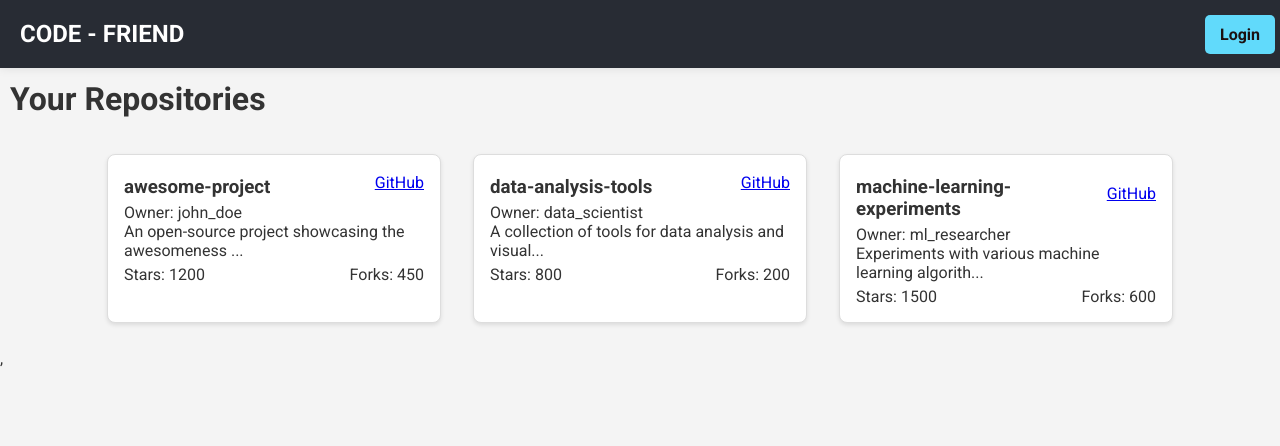
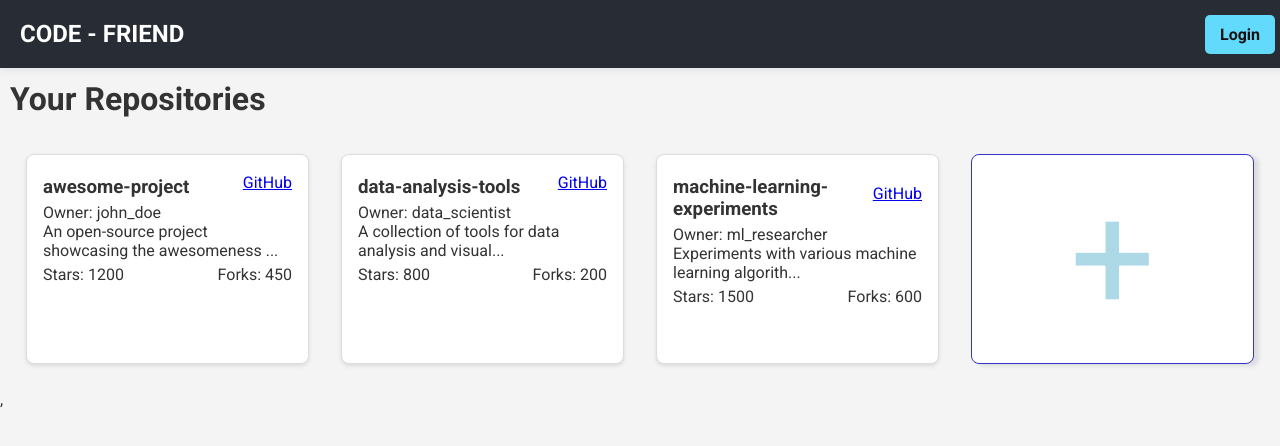
Before and after one commit to AdityaJamdade/code-friend-ai, a React (Vite) app: page /dashboard in a window 1280 px wide. Shown: the top 446 px of the page. Built offline with nearby package versions, Linux system fonts and the light colour scheme; no server answers.

Commit message:
public repo list fetching done

```diff
--- a/dummy.js
+++ b/dummy.js
@@ -3,37 +3,40 @@ const dummyRepositories = [
     "id": 1,
     "name": "awesome-project",
     "description": "An open-source project showcasing the awesomeness of modern web development.",
-    "owner": "john_doe",
+    "owner": {
+      "login": "john_doe",
+    },
     "stars": 1200,
     "forks": 450,
-    "lastUpdated": "2023-03-01",
     "language": "JavaScript",
     "topics": ["react", "redux", "webpack"],
-    "link": "https://github.com/john_doe/awesome-project"
+    "url": "https://github.com/john_doe/awesome-project"
   },
   {
     "id": 2,
     "name": "data-analysis-tools",
     "description": "A collection of tools for data analysis and visualization.",
-    "owner": "data_scientist",
+    "owner": {
+      "login": "data_scientist",
+    },
     "stars": 800,
     "forks": 200,
-    "lastUpdated": "2023-03-05",
     "language": "Python",
     "topics": ["pandas", "matplotlib", "jupyter"],
-    "link": "https://github.com/data_scientist/data-analysis-tools"
+    "url": "https://github.com/data_scientist/data-analysis-tools"
   },
   {
     "id": 3,
     "name": "machine-learning-experiments",
     "description": "Experiments with various machine learning algorithms and datasets.",
-    "owner": "ml_researcher",
+    "owner": {
+      "login": "ml_researcher",
+    },
     "stars": 1500,
     "forks": 600,
-    "lastUpdated": "2023-03-10",
     "language": "Python",
     "topics": ["tensorflow", "keras", "deep-learning"],
-    "link": "https://github.com/ml_researcher/machine-learning-experiments"
+    "url": "https://github.com/ml_researcher/machine-learning-experiments"
   }
 ];
 
--- a/src/App.jsx
+++ b/src/App.jsx
@@ -39,7 +39,7 @@ function App() {
         <Routes>
           <Route path="/" element={<Home />} />
           <Route path="/auth" element={<Signup />} />
-          <Route path="/dashboard" element={<Dashboard />} />
+          <Route path="/dashboard" element={<Dashboard user={user} />} />
 
         </Routes>
       </div>
--- a/src/screens/Dashboard/Dashboard.css
+++ b/src/screens/Dashboard/Dashboard.css
@@ -18,8 +18,20 @@
   width: 300px; /* Fixed width for larger screens */
   transition: transform 0.3s ease-in-out;
 }
+.add-new-container {
+  cursor: pointer;
+  display: flex;
+  justify-content: center;
+  align-items: center;
+  box-shadow: 5px 2px 4px rgba(0, 0, 0, 0.1);
+  border: 1px solid rgb(53, 53, 204);
+}
+.plus {
+  font-size: 150px;
+  color: lightblue;
+}
 .repository-card:hover {
-  box-shadow: 5px 4px 10px rgba(2, 3, 0, 0.1);
+  box-shadow: 4px 4px 4px 4px rgba(2, 3, 0, 0.1);
 }
 .repo-numbers {
   margin-top: 5px;
--- a/src/screens/Dashboard/Dashboard.jsx
+++ b/src/screens/Dashboard/Dashboard.jsx
@@ -1,9 +1,24 @@
+/* eslint-disable react/prop-types */
 import RepositoryCard from './RepositoryCard';
 import { dummyRepositories } from '../../../dummy.js'
 import './Dashboard.css'
 
-const Dashboard = () => {
+const Dashboard = ({ user }) => {
+    let repos;
+    const handlePlus = async () => {
+        try {
+            const response = await fetch(`https://api.github.com/users/${user?.username}/repos`);
 
+            if (!response.ok) {
+              throw new Error(`GitHub API request failed: ${response.statusText}`);
+            }
+
+            repos = await response.json();
+            console.log(repos);
+          } catch (error) {
+            console.error('Error fetching repositories:', error.message);
+          }
+    }
     return (
         <>
             <h1 className="repositories-title">Your Repositories</h1>
@@ -11,6 +26,9 @@ const Dashboard = () => {
                 {dummyRepositories.map((repo) => (
                     <RepositoryCard key={repo.id} repo={repo} />
                 ))}
+                <div className="add-new-container repository-card" onClick={handlePlus}>
+                    <div className="plus">+</div>
+                </div>
             </div>
         </>
     );
--- a/src/screens/Dashboard/RepositoryCard.jsx
+++ b/src/screens/Dashboard/RepositoryCard.jsx
@@ -3,15 +3,15 @@ import { Link } from "react-router-dom";
 import './Dashboard.css'
 
 const RepositoryCard = ({ repo }) => {
-    const { name, description, owner, stars, forks, link } = repo;
+    const { name, description, owner, stars, forks, url } = repo;
 
     return (
         <div className="repository-card">
             <div className="repo-header">
                 <h3 className="name">{name}</h3>
-                <Link className="github-repo-pointer" to={link} target="_blank" rel="noopener noreferrer">GitHub</Link>
+                <Link className="github-repo-pointer" to={url} target="_blank" rel="noopener noreferrer">GitHub</Link>
             </div>
-            <p>Owner: {owner}</p>
+            <p>Owner: {owner.login}</p>
             <p>{description.slice(0, 50)}...</p>
 
             <div className="repo-numbers">
```
